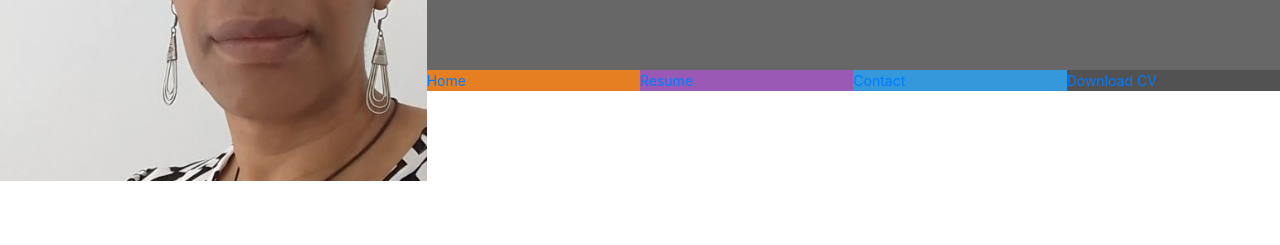
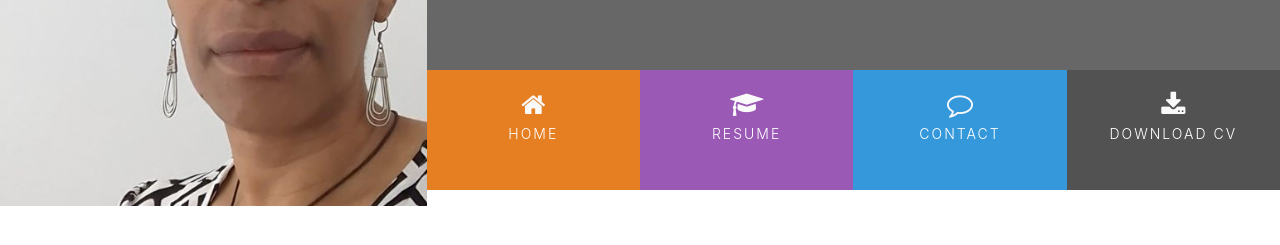
Before and after one commit to todiane/ucd-resume, a plain HTML site: page index.html in a window 1280 px wide. Shown: the part 179-424 px from the top of the page. Drawn offline with nearby package versions, Linux system fonts and the light colour scheme.

Commit message:
Add css to menu to improve the styling and look

```diff
--- a/assets/css/style.css
+++ b/assets/css/style.css
@@ -45,8 +45,6 @@ header {
     -webkit-transition: all .5s ease-in-out;
 }
 
-/*--------------------------------------------Header*/
-
 .name {
     font-family: "Exo", sans-serif;
     font-weight: 100;
@@ -64,13 +62,9 @@ header {
     color: #fff;
 }
 
-/*--------------------------------------------List items*/
-
 .list-inline-item:not(:last-child) {
     margin: 0;
 }
-
-/*--------------------------------------------Menu and nav*/
 
 .menucontainer {
     font-size: 0;
@@ -80,3 +74,34 @@ header {
     font-size: 14px;
     padding: 0;
 }
+
+.menuitem {
+    height: 120px;
+    text-align: center;
+    padding: 0;
+}
+
+.menuitem a {
+    width: 100%;
+    text-decoration: none;
+    color: #fff;
+    height: 120px;
+}
+
+.menuitem a i {
+    padding-top: 22px;
+    display: block;
+    color: #fafafa;
+    font-size: 26px;
+}
+
+.menuitem span {
+    display: block;
+    width: 100%;
+    padding-top: 5px;
+    text-align: center;
+    text-transform: uppercase;
+    font-size: 14px;
+    font-weight: 300;
+    letter-spacing: 2px;
+}
--- a/index.html
+++ b/index.html
@@ -27,17 +27,17 @@
                 <div class="row no-gutters">
                     <div class="col">
                         <ul id="nav" class="list-inline menucontainer">
-                            <li class="col-6 col-sm-3 ui-menu-color-home list-inline-item">
-                                <a href="#"><span>Home</span></a>
+                            <li class="col-6 col-sm-3 list-inline-item ui-menu-color-home menuitem">
+                                <a href="#"><i class="fa fa-home" aria-hidden="true"></i><span>Home</span></a>
                             </li>
-                            <li class="col-6 col-sm-3 ui-menu-color-resume list-inline-item">
-                                <a href="#"><span>Resume</span></a>
+                            <li class="col-6 col-sm-3 list-inline-item ui-menu-color-resume menuitem">
+                                <a href="#"><i class="fa fa-graduation-cap" aria-hidden="true"></i><span>Resume</span></a>
                             </li>
-                            <li class="col-6 col-sm-3 ui-menu-color-contact list-inline-item">
-                                <a href="#"><span>Contact</span></a>
+                            <li class="col-6 col-sm-3 list-inline-item ui-menu-color-contact menuitem">
+                                <a href="#"><i class="fa fa-comment-o" aria-hidden="true"></i><span>Contact</span></a>
                             </li>
-                            <li class="col-6 col-sm-3 ui-menu-color-download list-inline-item">
-                                <a href="#"><span>Download CV</span></a>
+                            <li class="col-6 col-sm-3 list-inline-item ui-menu-color-download menuitem">
+                                <a href="#"><i class="fa fa-download" aria-hidden="true"></i><span>Download CV</span></a>
                             </li>
                         </ul>
                     </div>
```
